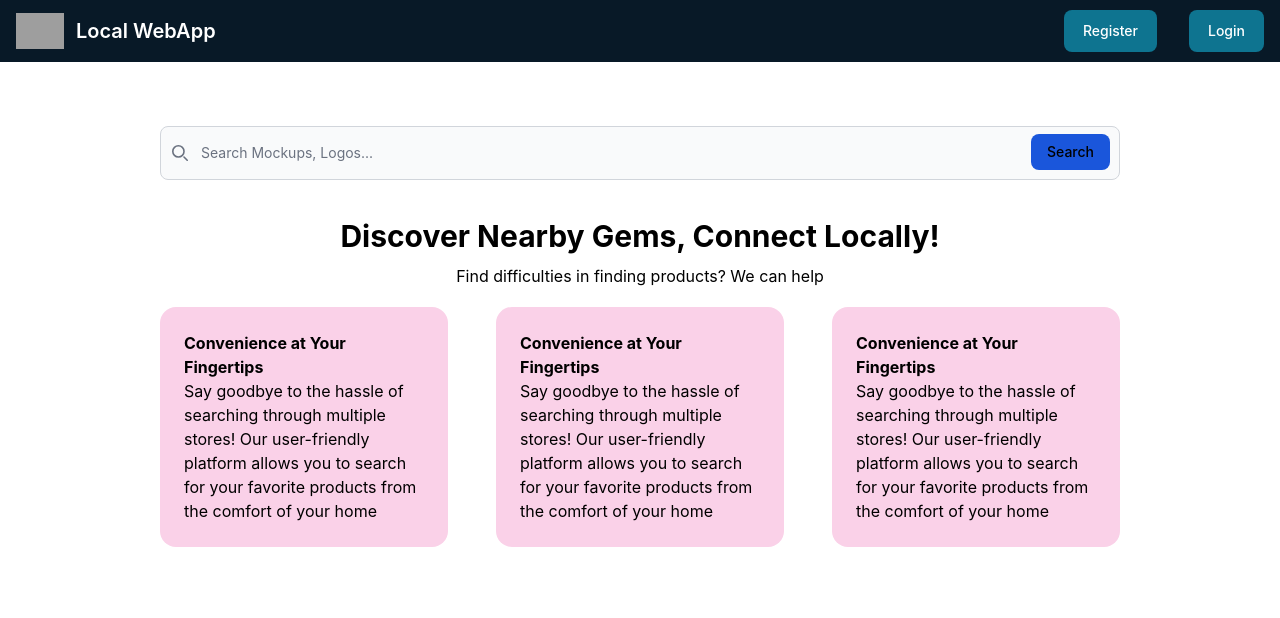
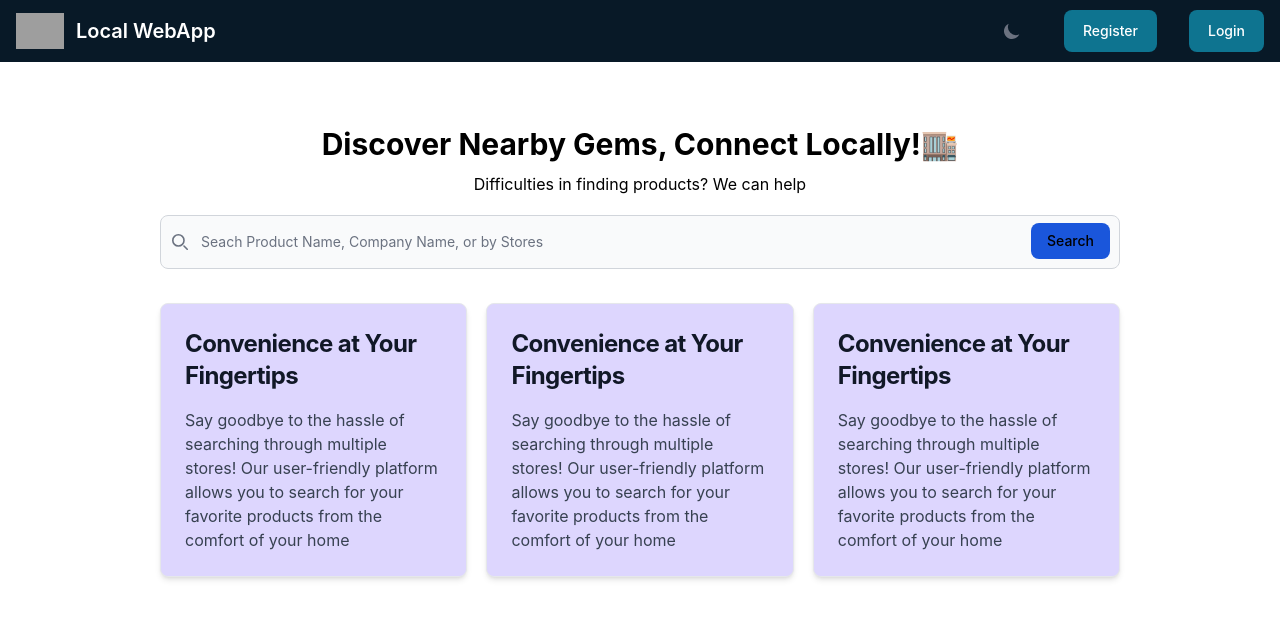
Before and after one commit to devcodes9/LocalUp-WebApp, a React (Create React App) app in the folder frontend/: page / in a window 1280 px wide. Shown: the top 618 px of the page. Built offline with nearby package versions, Linux system fonts and the light colour scheme; grey boxes are pictures that could not be loaded.

Commit message:
Dark mode added

```diff
--- a/frontend/src/App.js
+++ b/frontend/src/App.jsx
@@ -1,5 +1,5 @@
 import React from "react";
-import { Button } from "flowbite-react";
+import { Flowbite } from "flowbite-react";
 import { BrowserRouter as Router, Route, Routes } from "react-router-dom";
 import SignUpPage from "./components/SignUpPage";
 import Header from "./components/Header";
@@ -12,11 +12,11 @@ function App() {
       : process.env.REACT_APP_BACKEND_URL_PRODUCTION;
   console.log(url)
   return (
-    <div>
+    <Flowbite>
+    <div className="dark:bg-cyan-800">
     <Router>
     <div>
       <Header />
-      {/* <MainPage /> */}
       <Routes>
         <Route exact path="/" element={<MainPage />} />
         <Route path="/signup" element={<SignUpPage />} />
@@ -24,7 +24,7 @@ function App() {
     </div>
   </Router>
   </div>
-
+  </Flowbite>
 
   );
 }
--- /dev/null
+++ b/frontend/src/components/FeatureCard.jsx
@@ -0,0 +1,54 @@
+import React from "react";
+import { Card } from 'flowbite-react';
+
+const FeatureCard = ({title, body}) => {
+  return (
+    <div>
+    <Card
+      className="max-w-sm mt-[5%] bg-violet-200"
+    >
+      <h5 className="text-2xl font-bold tracking-tight text-gray-900 dark:text-white">
+        <p>
+          {title}
+        </p>
+      </h5>
+      <p className="font-normal text-gray-700 dark:text-gray-400">
+        <p>
+          {body}
+        </p>
+      </p>
+    </Card>
+      {/* <div
+        className="flex flex-col justify-between md:flex-row mt-[2%]"
+        data-aos="zoom-in-up"
+      >
+        <div className="basis-[30%] bg-pink-200 rounded-2xl mb-5 p-6 transition duration-500 box-border">
+          <p className="font-bold">Convenience at Your Fingertips</p>
+          <p>
+            Say goodbye to the hassle of searching through multiple stores! Our
+            user-friendly platform allows you to search for your favorite
+            products from the comfort of your home
+          </p>
+        </div>
+        <div className="basis-[30%] bg-pink-200 rounded-2xl mb-5 p-6 transition duration-500 box-border">
+          <p className="font-bold">Convenience at Your Fingertips</p>
+          <p>
+            Say goodbye to the hassle of searching through multiple stores! Our
+            user-friendly platform allows you to search for your favorite
+            products from the comfort of your home
+          </p>
+        </div>
+        <div className="basis-[30%] bg-pink-200 rounded-2xl mb-5 p-6 transition duration-500 box-border">
+          <p className="font-bold">Convenience at Your Fingertips</p>
+          <p>
+            Say goodbye to the hassle of searching through multiple stores! Our
+            user-friendly platform allows you to search for your favorite
+            products from the comfort of your home
+          </p>
+        </div>
+      </div> */}
+    </div>
+  );
+};
+
+export default FeatureCard;
--- a/frontend/src/components/Header.js
+++ b/frontend/src/components/Header.js
@@ -1,5 +1,5 @@
 'use client';
-import { Button, Navbar } from 'flowbite-react';
+import { Button, Navbar, DarkThemeToggle } from 'flowbite-react';
 import React from 'react';
 
 const Header = () => {
@@ -8,7 +8,7 @@ const Header = () => {
       fluid
       rounded
       style={{ backgroundColor: 'rgb(8,25,39)' }}
-      className='rounded-none'
+      className='rounded-none sticky top-0'
     >
       <Navbar.Brand
 
@@ -28,11 +28,12 @@ const Header = () => {
         {/* <Navbar.Link href="#" className='text-white h-[100%] flex items-center'>
           Contact
         </Navbar.Link> */}
+        <DarkThemeToggle />
         <Navbar.Link href="/signup" className='text-white'>
-          <Button>Register</Button>
+          <Button className="">Register</Button>
         </Navbar.Link>
         <Navbar.Link href="/signup" className='text-white'>
-          <Button>Login</Button>
+          <Button className="">Login</Button>
         </Navbar.Link>
       </Navbar.Collapse>
     </Navbar>
--- a/frontend/src/components/MainPage.js
+++ b/frontend/src/components/MainPage.js
@@ -1,46 +1,45 @@
 import React from 'react'
+import FeatureCard from './FeatureCard'
 
 const MainPage = () => {
     return (
 
         <div
-        // className='h-[100vh]'
+        className='h-[100vh]'
         // style={{ background: 'rgb(8,25,39)' }}
         >
             <div className='pt-[5%] w-[75%] m-auto'>
+            <div className='pb-[2%] w-[100%] text-center'>
+                    <p className=' font-bold text-3xl dark:text-white'>Discover Nearby Gems, Connect Locally!🏬</p>
+                    <p className=' pt-[1%] dark:text-gray-200'>Difficulties in finding products? We can help</p>
+                </div>
                 <form>
-                    <label for="default-search" class="mb-2 text-sm font-medium text-gray-900 sr-only dark:text-white">Search</label>
-                    <div class="relative">
-                        <div class="absolute inset-y-0 left-0 flex items-center pl-3 pointer-events-none">
-                            <svg class="w-4 h-4 text-gray-500 dark:text-gray-400" aria-hidden="true" xmlns="http://www.w3.org/2000/svg" fill="none" viewBox="0 0 20 20">
+                    <label htmlFor="default-search" className="mb-2 text-sm font-medium text-gray-900 sr-only dark:text-white">Search</label>
+                    <div className="relative">
+                        <div className="absolute inset-y-0 left-0 flex items-center pl-3 pointer-events-none">
+                            <svg className="w-4 h-4 text-gray-500 dark:text-gray-400" aria-hidden="true" xmlns="http://www.w3.org/2000/svg" fill="none" viewBox="0 0 20 20">
                                 <path stroke="currentColor" stroke-linecap="round" stroke-linejoin="round" stroke-width="2" d="m19 19-4-4m0-7A7 7 0 1 1 1 8a7 7 0 0 1 14 0Z" />
                             </svg>
                         </div>
-                        <input type="search" id="default-search" class="block w-full p-4 pl-10 text-sm text-gray-900 border border-gray-300 rounded-lg bg-gray-50 focus:ring-blue-500 focus:border-blue-500 dark:bg-gray-700 dark:border-gray-600 dark:placeholder-gray-400 dark:text-white dark:focus:ring-blue-500 dark:focus:border-blue-500" placeholder="Search Mockups, Logos..." required />
-                        <button type="submit" class=" absolute right-2.5 bottom-2.5 bg-blue-700 hover:bg-blue-800 focus:ring-4 focus:outline-none focus:ring-blue-300 font-medium rounded-lg text-sm px-4 py-2 dark:bg-blue-600 dark:hover:bg-blue-700 dark:focus:ring-blue-800">Search</button>
+                        <input type="search" id="default-search" className="block w-full p-4 pl-10 text-sm text-gray-900 border border-gray-300 rounded-lg bg-gray-50 focus:ring-blue-500 focus:border-blue-500 dark:bg-gray-700 dark:border-gray-600 dark:placeholder-gray-400 dark:text-white dark:focus:ring-blue-500 dark:focus:border-blue-500" placeholder="Seach Product Name, Company Name, or by Stores" required />
+                        <button type="submit" className=" absolute right-2.5 bottom-2.5 bg-blue-700 hover:bg-blue-800 focus:ring-4 focus:outline-none focus:ring-blue-300 font-medium rounded-lg text-sm px-4 py-2 dark:bg-blue-600 dark:hover:bg-blue-700 dark:focus:ring-blue-800">Search</button>
                     </div>
                 </form>
-                <div className='pt-[4%] w-[100%] text-center'>
-                    <p className=' font-bold text-3xl'>Discover Nearby Gems, Connect Locally!</p>
-                    <p className=' pt-[1%]'>Find difficulties in finding products? We can help</p>
-                </div>
-
-                <div className='flex flex-col justify-between md:flex-row mt-[2%]' data-aos="zoom-in-up">
-                    <div className='basis-[30%] bg-pink-200 rounded-2xl mb-5 p-6 transition duration-500 box-border' >
-                        <p className='font-bold'>Convenience at Your Fingertips</p>
-                        <p>Say goodbye to the hassle of searching through multiple stores! Our user-friendly platform allows you to search for your favorite products from the comfort of your home</p>
-                    </div>
-                    <div className='basis-[30%] bg-pink-200 rounded-2xl mb-5 p-6 transition duration-500 box-border' >
-                        <p className='font-bold'>Convenience at Your Fingertips</p>
-                        <p>Say goodbye to the hassle of searching through multiple stores! Our user-friendly platform allows you to search for your favorite products from the comfort of your home</p>
-                    </div>
-                    <div className='basis-[30%] bg-pink-200 rounded-2xl mb-5 p-6 transition duration-500 box-border' >
-                        <p className='font-bold'>Convenience at Your Fingertips</p>
-                        <p>Say goodbye to the hassle of searching through multiple stores! Our user-friendly platform allows you to search for your favorite products from the comfort of your home</p>
-                    </div>
-                </div>
+                <div
+        className="flex flex-col justify-between md:flex-row mt-[2%] gap-[2%]"
+        data-aos="zoom-in-up"
+      >
+                <FeatureCard title="Convenience at Your Fingertips" body="Say goodbye to the hassle of searching through multiple stores! Our
+            user-friendly platform allows you to search for your favorite
+            products from the comfort of your home"  />
+                <FeatureCard title="Convenience at Your Fingertips" body="Say goodbye to the hassle of searching through multiple stores! Our
+            user-friendly platform allows you to search for your favorite
+            products from the comfort of your home"  />
+                <FeatureCard title="Convenience at Your Fingertips" body="Say goodbye to the hassle of searching through multiple stores! Our
+            user-friendly platform allows you to search for your favorite
+            products from the comfort of your home"  />
             </div>
-
+            </div>
         </div>
 
 
--- a/frontend/tailwind.config.js
+++ b/frontend/tailwind.config.js
@@ -1,5 +1,6 @@
 /** @type {import('tailwindcss').Config} */
 module.exports = {
+  darkMode: 'class',
   content: [
     "./src/**/*.{js,jsx,ts,tsx}",
     'node_modules/flowbite-react/**/*.{js,jsx,ts,tsx}'
```
